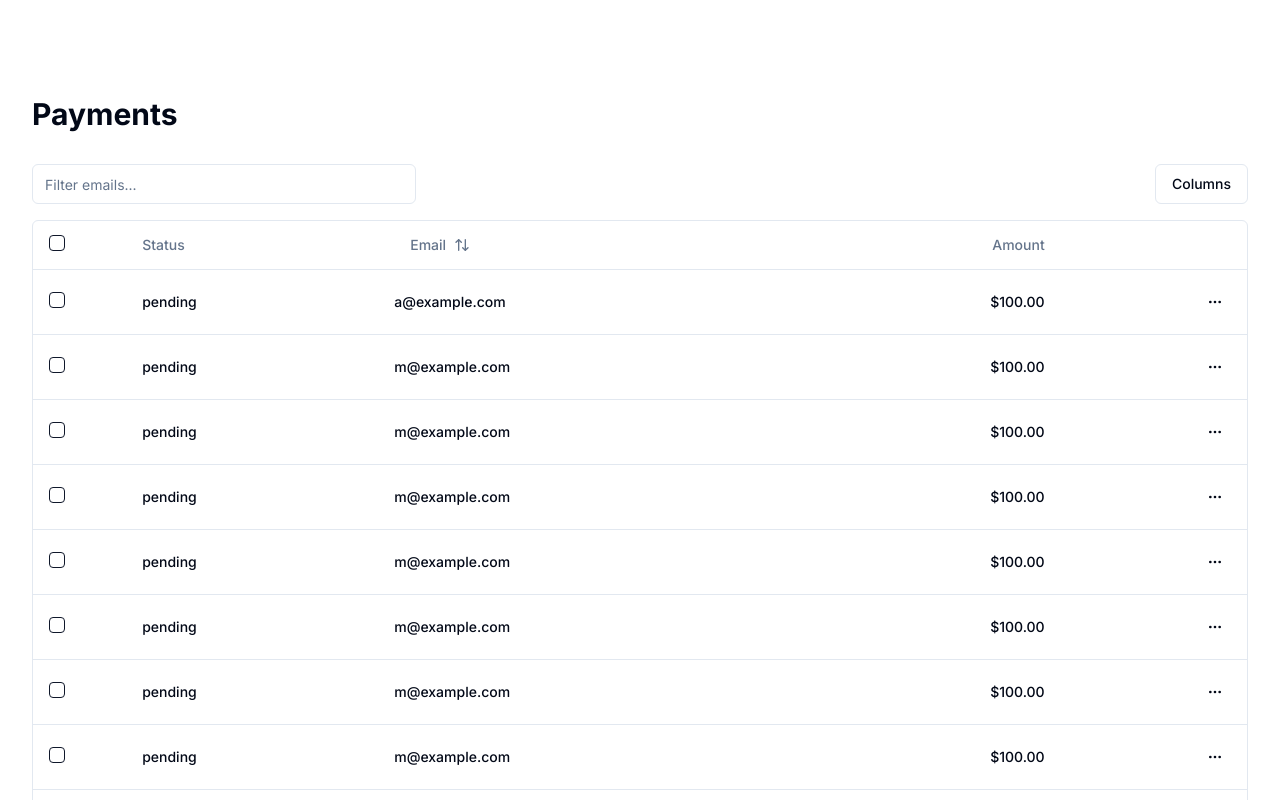
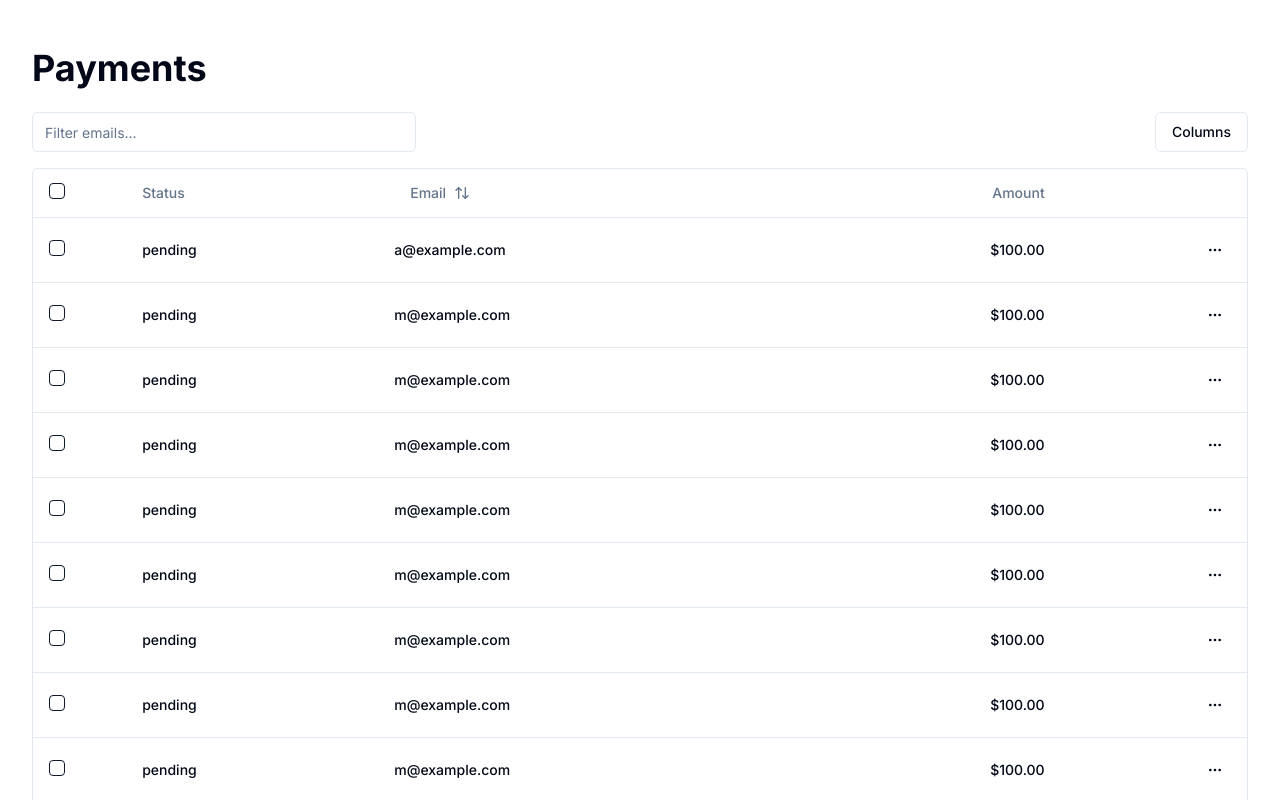
Before and after one commit to gustavokuhl/shadcn-tanstack-table, a Next.js app: page /payments in a window 1280 px wide. Shown: the top 800 px of the page. Built offline with nearby package versions, Linux system fonts and the light colour scheme.

Commit message:
feat: better spacing

```diff
--- a/src/app/payments/page.tsx
+++ b/src/app/payments/page.tsx
@@ -106,9 +106,9 @@ export default async function DemoPage() {
   const data = await getData();
 
   return (
-    <div className="py-24">
-      <div className="container space-y-4">
-        <h1 className="text-3xl font-bold">Payments</h1>
+    <div className="py-12">
+      <div className="container space-y-2">
+        <h1 className="text-4xl font-bold">Payments</h1>
         <DataTable data={data} columns={columns} />
       </div>
     </div>
```
